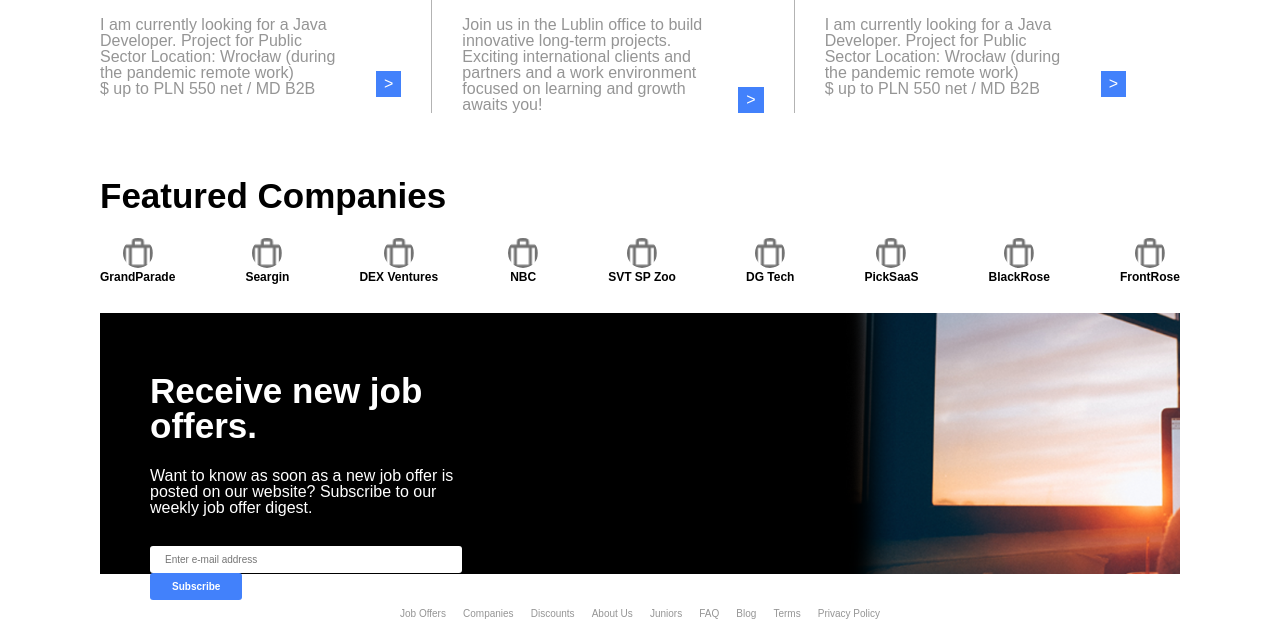
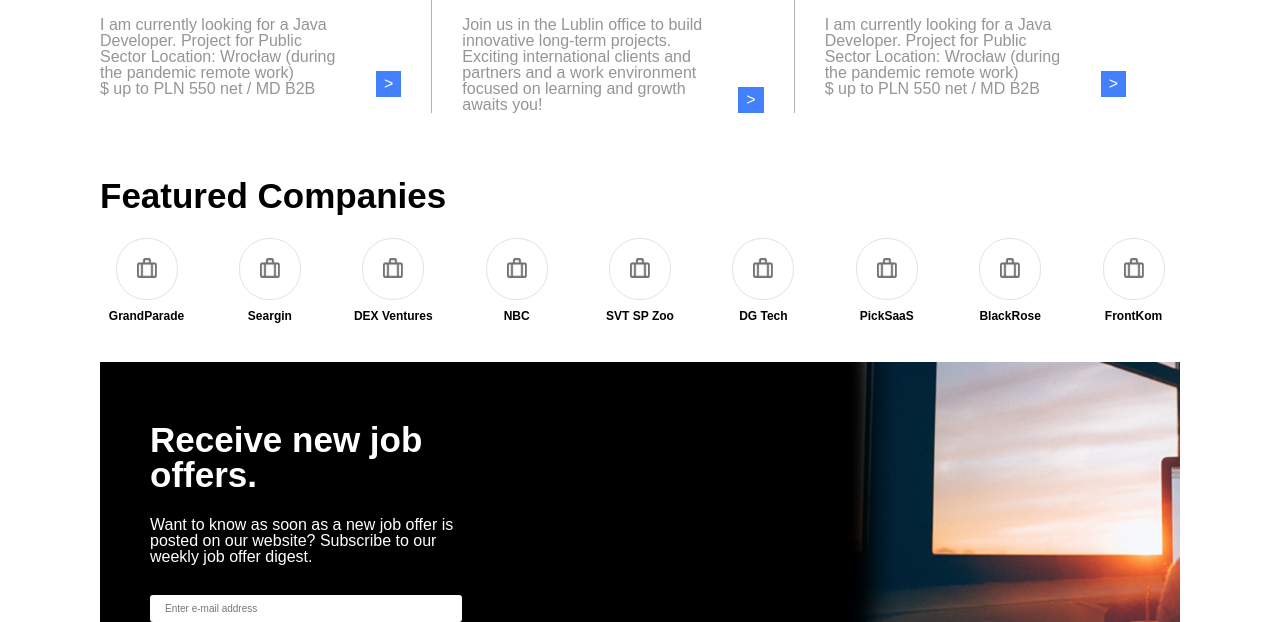
Before and after one commit to Douaa19/Cours, a PHP site: page / in a window 1280 px wide. Shown: the part 645-1267 px from the top of the page. Run offline with PHP 8.4, Linux system fonts and the light colour scheme.

Commit message:
LaPageD'accueilJJO

```diff
--- a/JJO Project/Assets/index.html
+++ b/JJO Project/Assets/index.html
@@ -133,40 +133,58 @@
             </div>
             <div class="icones">
                 <div class="iandp">
-                    <img src="./images/icon-briefcase.png" alt="icon-briefcase"  class="icone">
+                    <div class="icone">
+                        <img src="./images/icon-briefcase.png" alt="icon-briefcase" class="i">
+                    </div>
                         <p class="pi">GrandParade</p>
                 </div>
                 <div class="iandp">
-                    <img src="./images/icon-briefcase.png" alt="icon-briefcase"  class="icone">
+                    <div class="icone">
+                        <img src="./images/icon-briefcase.png" alt="icon-briefcase" class="i">
+                    </div>
                         <p class="pi">Seargin</p>
                 </div>
                 <div class="iandp">
-                    <img src="./images/icon-briefcase.png" alt="icon-briefcase"  class="icone">
+                    <div class="icone">
+                        <img src="./images/icon-briefcase.png" alt="icon-briefcase" class="i">
+                    </div>
                         <p class="pi">DEX Ventures</p>
                 </div>
                 <div class="iandp">
-                    <img src="./images/icon-briefcase.png" alt="icon-briefcase"  class="icone">
+                    <div class="icone">
+                        <img src="./images/icon-briefcase.png" alt="icon-briefcase" class="i">
+                    </div>
                         <p class="pi">NBC</p>
                 </div>
                 <div class="iandp">
-                    <img src="./images/icon-briefcase.png" alt="icon-briefcase"  class="icone">
+                    <div class="icone">
+                        <img src="./images/icon-briefcase.png" alt="icon-briefcase" class="i">
+                    </div>
                         <p class="pi">SVT SP Zoo</p>
                 </div>
                 <div class="iandp">
-                    <img src="./images/icon-briefcase.png" alt="icon-briefcase"  class="icone">
+                    <div class="icone">
+                        <img src="./images/icon-briefcase.png" alt="icon-briefcase" class="i">
+                    </div>
                         <p class="pi">DG Tech</p>
                 </div>
                 <div class="iandp">
-                    <img src="./images/icon-briefcase.png" alt="icon-briefcase"  class="icone">
+                    <div class="icone">
+                        <img src="./images/icon-briefcase.png" alt="icon-briefcase" class="i">
+                    </div>
                         <p class="pi">PickSaaS</p>
                 </div>
                 <div class="iandp">
-                    <img src="./images/icon-briefcase.png" alt="icon-briefcase"  class="icone">
+                    <div class="icone">
+                        <img src="./images/icon-briefcase.png" alt="icon-briefcase" class="i">
+                    </div>
                         <p class="pi">BlackRose</p>
                 </div>
                 <div class="iandp">
-                    <img src="./images/icon-briefcase.png" alt="icon-briefcase"  class="icone">
-                    <p class="pi">FrontRose</p>
+                    <div class="icone">
+                        <img src="./images/icon-briefcase.png" alt="icon-briefcase" class="i">
+                    </div>
+                        <p class="pi">FrontKom</p>
                 </div>
             </div>
         </div>
--- a/JJO Project/Assets/style.css
+++ b/JJO Project/Assets/style.css
@@ -178,7 +178,7 @@ section{
 }
 .tw2{
     /* border: 1px solid black; */
-    margin: 50px 0 0 0;
+    margin: 50px 0 40px 0;
 }
 .h{
     color: black;
@@ -192,20 +192,30 @@ section{
     display: flex;
     justify-content: space-between;
 }
-.iandp{
-
-    text-align: center;
+.iandp {
+    width: calc(10% - 15px);
+    /* background-color: #CCC; */
 }
-.icone{
+.icone {
+    border: 1px solid#E2E2E2;
     width: 30px;
     height: 30px;
-
+    padding: 15px;
     border-radius: 30px;
+    margin: auto;
+    text-align: center;
+    line-height: 38px;
+}
+.i{
+    width: 20px;
+    height: 20px;
 }
 .pi{
     font-family: Arial, Helvetica, sans-serif;
     font-weight: bold;
     font-size: 12px;
+    margin: 10px 0 0 0;
+    text-align: center;
 }
 .image{
     height: 261px;
```
Lines whose indentation alone changed are shown as unchanged.
